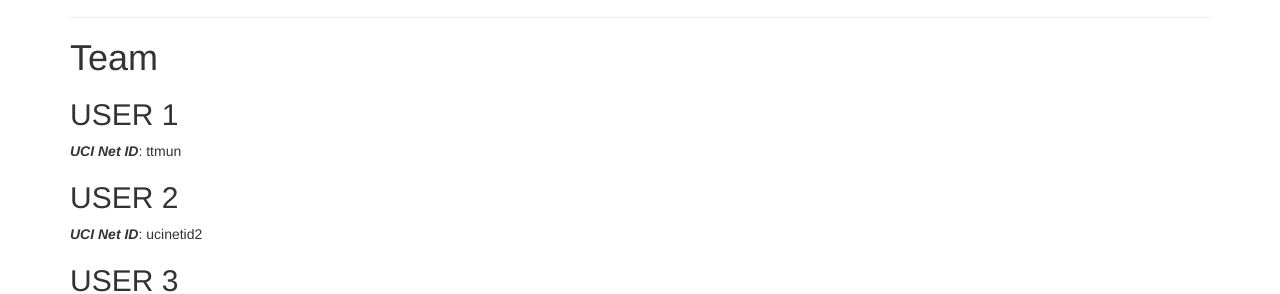
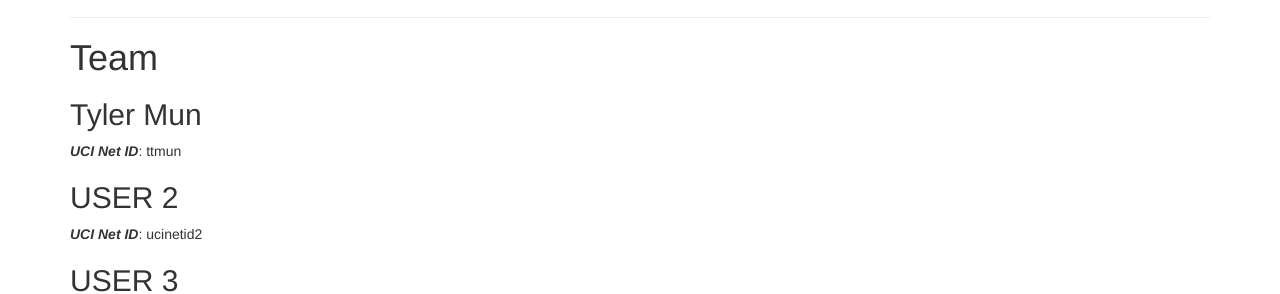
Before and after one commit to beagle1998/2020_DOOM, a Jekyll site: the page built from docs/team.md, in a window 1280 px wide. Shown: the part 135-429 px from the top of the page. Built offline with Jekyll 4.4.1, drawn with Linux system fonts in a browser that asks for light colours.

Commit message:
2nd of 1

```diff
--- a/docs/team.md
+++ b/docs/team.md
@@ -6,7 +6,7 @@ title:  Team
 # {{ page.title }}
 
 
-## USER 1
+## Tyler Mun
 ***UCI Net ID***: ttmun
 
 ## USER 2
```
